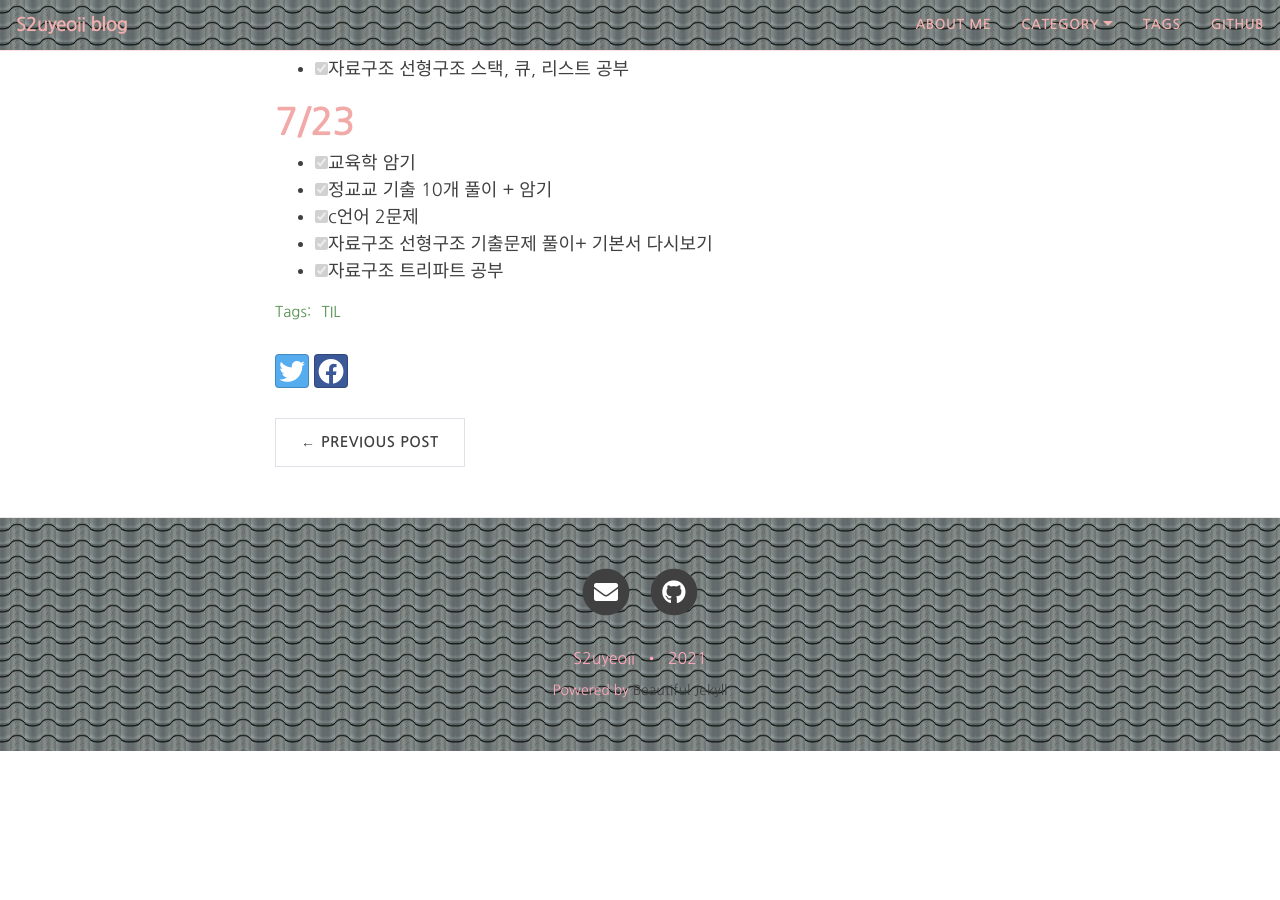
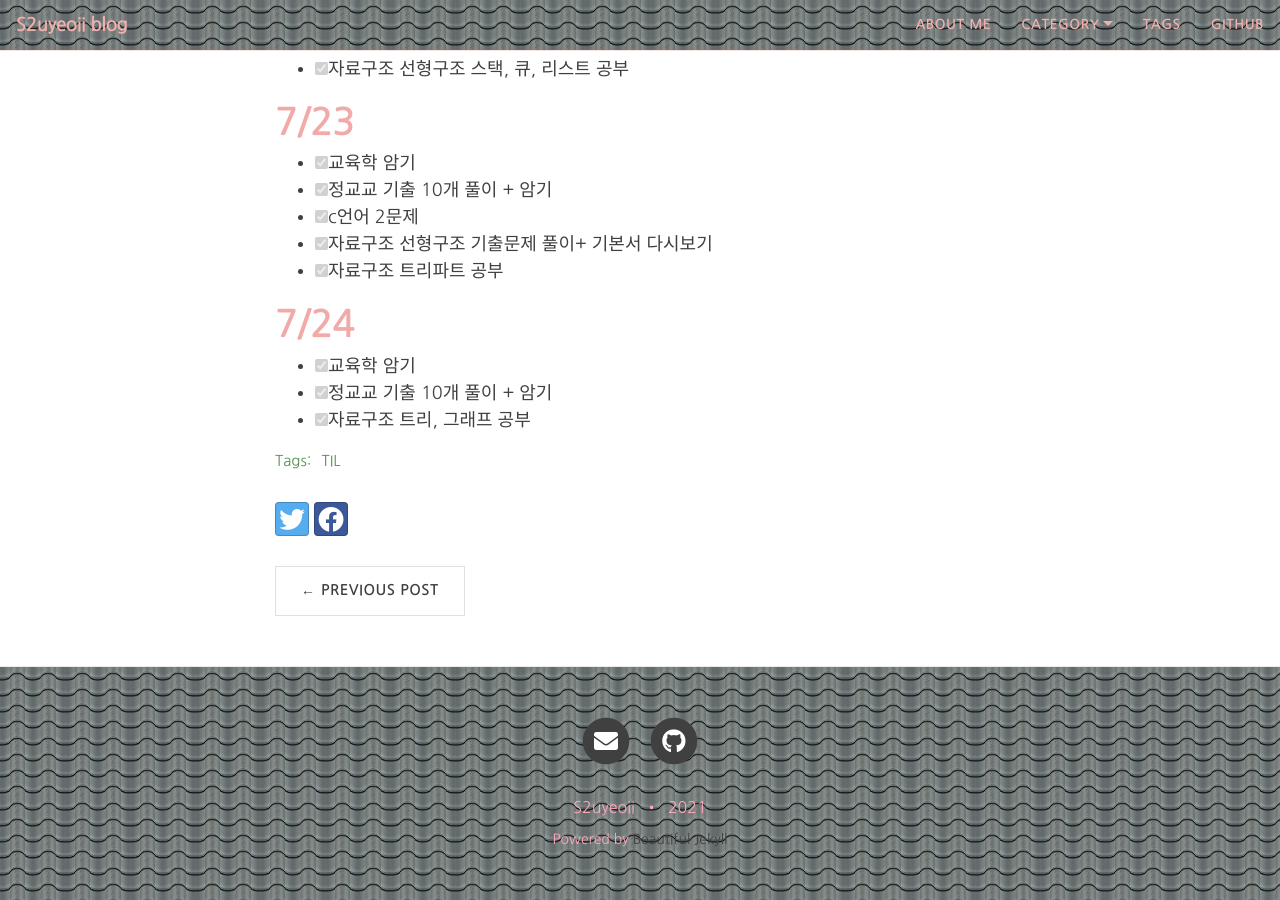
Before and after one commit to yeoneed/yeoneed.github.io, a Jekyll site: the page built from _posts/2021-07-21-TIL-7월 4주.md, in a window 1280 px wide and 900 px high, scrolled down 701 px. Built offline with Jekyll 4.4.1, drawn with Linux system fonts in a browser that asks for light colours; nearby versions of some CDN libraries; some web fonts are replaced; before the commit the page ends 1452 px from its top, so only the background shows below that.

Commit message:
Update 2021-07-21-TIL-7월 4주.md

```diff
--- a/_posts/2021-07-21-TIL-7월 4주.md
+++ b/_posts/2021-07-21-TIL-7월 4주.md
@@ -33,3 +33,8 @@ category: [TIL]
 - [x] c언어 2문제
 - [x] 자료구조 선형구조 기출문제 풀이+ 기본서 다시보기
 - [x] 자료구조 트리파트 공부
+
+# 7/24
+- [x] 교육학 암기
+- [x] 정교교 기출 10개 풀이 + 암기
+- [x] 자료구조 트리, 그래프 공부
```
